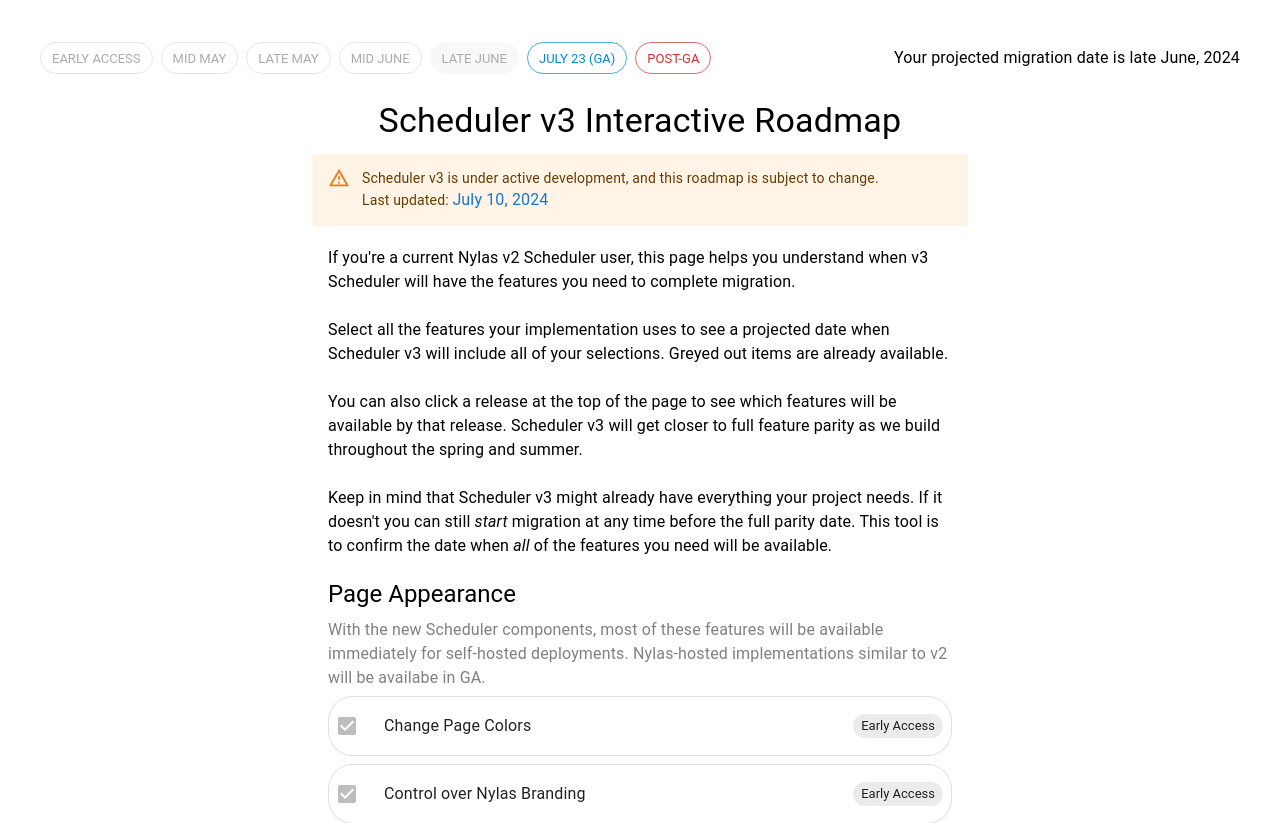
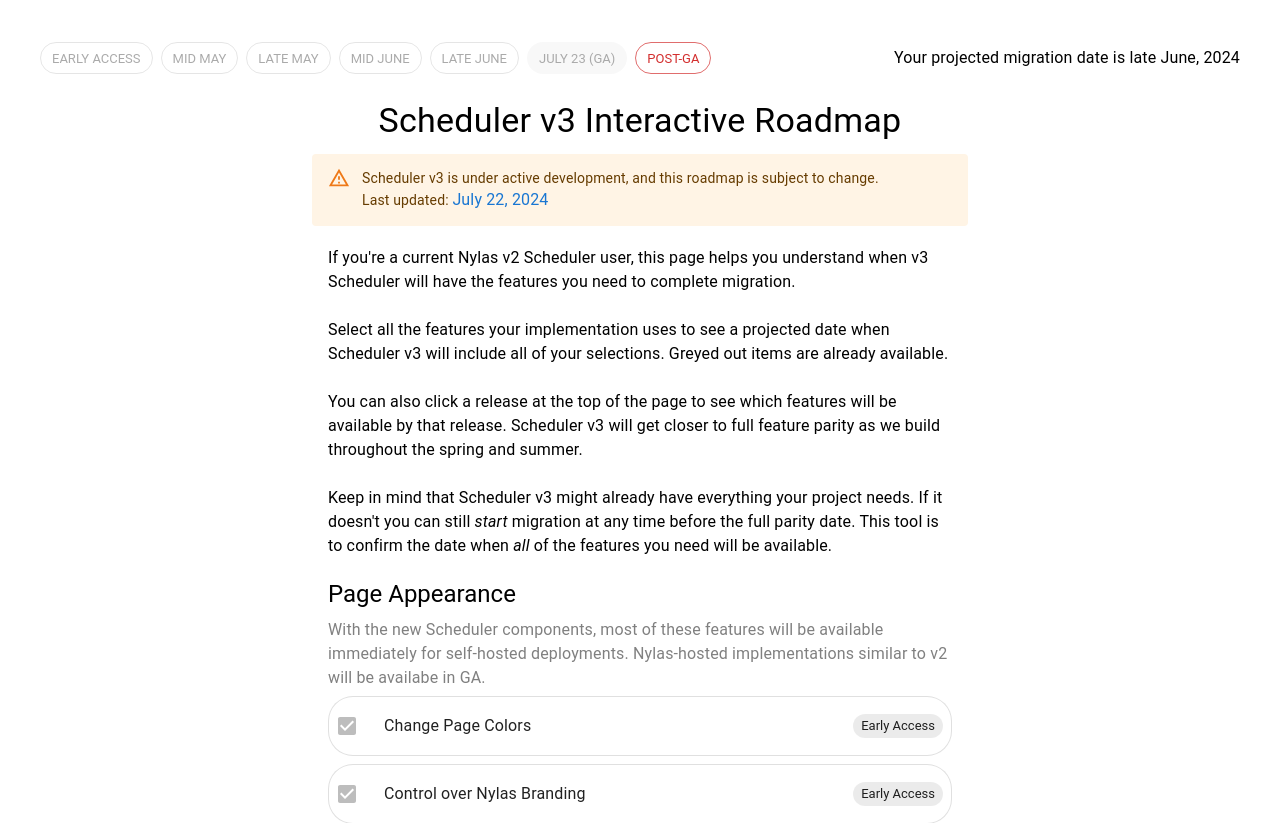
Before and after one commit to torossian97/scheduler-v3-roadmap, a React (Create React App) app: page / in a window 1280 px wide. Shown: the top 823 px of the page. Built offline with nearby package versions, Linux system fonts and the light colour scheme.

Commit message:
GAgit status

```diff
--- a/src/App.js
+++ b/src/App.js
@@ -74,7 +74,7 @@
   "default", // "success",
   "default", // "primary",
   "default", // warning
-  "info",
+  "default", // "info",
   "error",
 ];
 
@@ -99,7 +99,7 @@
 };
 
 const App = () => {
-  const [selectedRelease, setSelectedRelease] = useState("release5");
+  const [selectedRelease, setSelectedRelease] = useState("release6");
   const [featureList, setFeatureList] = useState({});
   const [openDialog, setOpenDialog] = useState(false);
   const [dialogContent, setDialogContent] = useState({});
@@ -107,7 +107,7 @@
   const [animate, setAnimate] = useState(false);
 
   useEffect(() => {
-    loadFeatures("release5");
+    loadFeatures("release6");
   }, []);
 
   useEffect(() => {
@@ -298,7 +298,7 @@
         change. <br />
         Last updated:{" "}
         <Typography component="span" color="primary">
-          July 10, 2024
+          July 22, 2024
         </Typography>
       </Alert>
       <Typography
--- a/src/releases/release1.json
+++ b/src/releases/release1.json
@@ -28,7 +28,6 @@
       "min_booking_notice": false,
       "min_cancellation_notice": true,
       "min_buffer": true,
-      "name_field_hidden": false,
       "conferencing": false,
       "slot_logic": false,
       "hide_flows": false,
--- a/src/releases/release2.json
+++ b/src/releases/release2.json
@@ -28,7 +28,6 @@
       "min_booking_notice": true,
       "min_cancellation_notice": true,
       "min_buffer": true,
-      "name_field_hidden": false,
       "conferencing": false,
       "slot_logic": true,
       "hide_flows": true,
--- a/src/releases/release3.json
+++ b/src/releases/release3.json
@@ -28,7 +28,6 @@
       "min_booking_notice": true,
       "min_cancellation_notice": true,
       "min_buffer": true,
-      "name_field_hidden": false,
       "conferencing": true,
       "slot_logic": true,
       "hide_flows": true,
--- a/src/releases/release4.json
+++ b/src/releases/release4.json
@@ -28,7 +28,6 @@
       "min_booking_notice": true,
       "min_cancellation_notice": true,
       "min_buffer": true,
-      "name_field_hidden": false,
       "conferencing": true,
       "slot_logic": true,
       "hide_flows": true,
--- a/src/releases/release5.json
+++ b/src/releases/release5.json
@@ -28,7 +28,6 @@
       "min_booking_notice": true,
       "min_cancellation_notice": true,
       "min_buffer": true,
-      "name_field_hidden": false,
       "conferencing": true,
       "slot_logic": true,
       "hide_flows": true,
--- a/src/releases/release6.json
+++ b/src/releases/release6.json
@@ -28,7 +28,6 @@
       "min_booking_notice": true,
       "min_cancellation_notice": true,
       "min_buffer": true,
-      "name_field_hidden": false,
       "conferencing": true,
       "slot_logic": true,
       "hide_flows": true,
--- a/src/releases/release7.json
+++ b/src/releases/release7.json
@@ -28,7 +28,6 @@
       "min_booking_notice": true,
       "min_cancellation_notice": true,
       "min_buffer": true,
-      "name_field_hidden": true,
       "conferencing": true,
       "slot_logic": true,
       "hide_flows": true,
```
